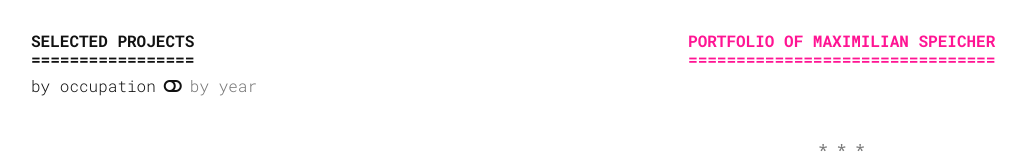
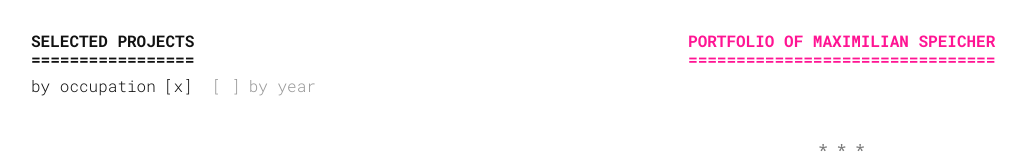
Before and after one commit to maxspeicher/v3, a Nuxt app: page / in a window 1280 px wide. Shown: the top 165 px of the page, without its empty margins (1-1027 px from the left). Built offline with nearby package versions, Linux system fonts and the light colour scheme.

Commit message:
fancy ASCII toggle instead of icon

```diff
--- a/data/projects.js
+++ b/data/projects.js
@@ -1,6 +1,7 @@
 const DATA = {
-    projects: {
-        "vfl-wehbach": {
+    projects: [
+        {
+            id: "vfl-wehbach",
             occupation: "Owner",
             place: "Old West Site Usability",
             year: 2018,
@@ -24,81 +25,92 @@
                 }
             ]
         },
-        "gesturewiz": {
+        {
+            id: "gesturewiz",
             occupation: "Research Fellow",
             place: "University of Michigan",
             year: 2017,
             name: "GestureWiz",
             roles: ["Project Lead", "Design", "Code"]
         },
-        "xd-ar": {
+        {
+            id: "xd-ar",
             occupation: "Research Fellow",
             place: "University of Michigan",
             year: 2017,
             name: "XD-AR",
             roles: ["Project Lead", "Design"]
         },
-        "floorplan": {
+        {
+            id: "floorplan",
             occupation: "VP of Data Analytics",
             place: "bitstars GmbH",
             year: 2016,
             name: "Floor Plan Feature for HoloBuilder.com",
             roles: ["Feature Ownership", "Interaction Design"]
         },
-        "sio": {
+        {
+            id: "sio",
             occupation: "Industrial Ph.D. Student",
             place: "Unister GmbH",
             year: 2016,
             name: "Search Interaction Optimization",
             roles: ["Project Lead", "Design", "Code"]
         },
-        "sos": {
+        {
+            id: "sos",
             occupation: "Industrial Ph.D. Student",
             place: "Unister GmbH",
             year: 2015,
             name: "SERP Optimization Suite",
             roles: ["Project Lead", "Design", "Code"]
         },
-        "w3touch": {
+        {
+            id: "w3touch",
             occupation: "Master's Student",
             place: "ETH Zürich",
             year: 2012,
             name: "W3Touch",
             roles: ["Design", "Code"]
         },
-        "crowdadapt": {
+        {
+            id: "crowdadapt",
             occupation: "Research Assistant",
             place: "ETH Zürich",
             year: 2011,
             name: "CrowdAdapt",
             roles: ["Design", "Code"]
         }
-    },
+    ],
     byOccupation: {},
-    byYear: {}
+    byOccupationKeys: [],
+    byYear: {},
+    byYearKeys: []
 };
 
 const SEPARATOR = "@";
 
-for (let id in DATA.projects) {
-    const p = DATA.projects[id];
+for (let i=0; i<DATA.projects.length; ++i) {
+    const p = DATA.projects[i];
     const occupation = p.occupation + ` ${SEPARATOR} ` + p.place;
 
     if (!DATA.byOccupation[occupation]) {
         DATA.byOccupation[occupation] = [];
+        DATA.byOccupationKeys.push(occupation);
     }
 
     DATA.byOccupation[occupation].push({
-        id: id,
+        id: p.id,
         name: p.name
     });
 
     if (!DATA.byYear[p.year]) {
         DATA.byYear[p.year] = [];
+        DATA.byYearKeys.push(p.year);
     }
 
     DATA.byYear[p.year].push({
-        id: id,
+        id: p.id,
         name: p.name
     });
 }
--- a/pages/index.vue
+++ b/pages/index.vue
@@ -8,35 +8,34 @@
       </div>
       <separator class="dn-l"></separator>
 
-      <!--<div class="dn db-l">This should be here only on large screens.</div>
-      <div class="dn-l">This should be here on small and medium screens.</div>-->
-
       <!-- TOC -->
       <div class="toc fixed-l pa4-l tl-l vh-100-l w-third-l">
         <div class="mb2 title3">
           Selected Projects<br />
           =================
         </div>
-        <span class="mr2 pointer" v-bind:class="{ gray: !displayByOccupation }" v-on:click="displayByOccupation = true">by occupation</span>
-        <i class="fas pointer" v-bind:class="[{ 'fa-toggle-off': displayByOccupation }, { 'fa-toggle-on': !displayByOccupation }]" v-on:click="displayByOccupation = !displayByOccupation"></i>
-        <span class="ml2 pointer" v-bind:class="{ gray: displayByOccupation }" v-on:click="displayByOccupation = false">by year</span>
+        <span class="mr2 pointer" v-bind:class="{ silver: !displayByOccupation }" v-on:click="displayByOccupation = true">by occupation</span>
+        <span class="pointer x" v-bind:class="[{ 'x-active': displayByOccupation }, { 'silver': !displayByOccupation }]" v-on:click="displayByOccupation = !displayByOccupation"></span>&nbsp;
+        <span class="pointer x" v-bind:class="[{ 'x-active': !displayByOccupation }, { 'silver': displayByOccupation }]" v-on:click="displayByOccupation = !displayByOccupation"></span>
+        <!--<i class="fas pointer" v-bind:class="[{ 'fa-toggle-off': displayByOccupation }, { 'fa-toggle-on': !displayByOccupation }]" v-on:click="displayByOccupation = !displayByOccupation"></i>-->
+        <span class="ml2 pointer" v-bind:class="{ silver: displayByOccupation }" v-on:click="displayByOccupation = false">by year</span>
         <div class="mt4" v-bind:class="{ dn: !displayByOccupation }">
-          <div v-for="(projects, occupation) in byOccupation" :key="occupation">
-            <div class="gray mb2">
+          <div v-for="(occupation, i) in byOccupationKeys" :key="i">
+            <div class="silver mb2">
               <span v-html="occupation"></span>
             </div>
             <div class="mb4">
-              <div class="mb2" v-for="project in projects" :key="project.id">
+              <div class="mb2" v-for="project in byOccupation[occupation]" :key="project.id">
                 <a v-bind:href="'#' + project.id"><span v-html="project.name"></span></a>
               </div>
             </div>
           </div>
         </div>
         <div class="mt4" v-bind:class="{ dn: displayByOccupation }">
-          <div v-for="(projects, year) in byYear" :key="year">
-            <div class="gray mb2">{{ year }}</div>
+          <div v-for="(year, i) in byYearKeys" :key="i">
+            <div class="silver mb2">{{ year }}</div>
             <div class="mb4">
-              <div class="mb2" v-for="project in projects" :key="project.id">
+              <div class="mb2" v-for="project in byYear[year]" :key="project.id">
                 <a v-bind:href="'#' + project.id"><span v-html="project.name"></span></a>
               </div>
             </div>
@@ -47,17 +46,17 @@
 
       <!-- THE PROJECTS -->
       <div>
-        <div v-for="(project, id) in projects" :key="id">
+        <div v-for="(project, i) in projects" :key="i">
           <div class="cf mw-90">
             <div class="fl pa3 w-80">
-              <a v-bind:id="id" v-bind:name="id"></a>
+              <a v-bind:id="project.id" v-bind:name="project.id"></a>
               <div class="mb4 title2">
                 <span v-html="project.name"></span><br />
                 <span v-for="n in project.name.length" :key="n">-</span>
               </div>
               <div class="dib measure-wide tl">
-                <div class="mb4" v-for="(step, index) in project.process" :key="index">
-                  <a v-bind:id="id + '--' + step.id" v-bind:name="id + '--' + step.id"></a>
+                <div class="mb4" v-for="(step, i) in project.process" :key="i">
+                  <a v-bind:id="project.id + '--' + step.id" v-bind:name="project.id + '--' + step.id"></a>
                   {{ step.title }}<br /><br />
                   {{ step.description }}
                 </div>
@@ -68,9 +67,9 @@
                 Process<br />
                 -------
               </div>
-              <div v-for="(step, index) in project.process" :key="index">
-                <a v-bind:href="'#' + id + '--' + step.id">{{ step.title }}</a>
-                <div class="ma2" v-if="index < project.process.length-1">↓</div>
+              <div v-for="(step, i) in project.process" :key="i">
+                <a v-bind:href="'#' + project.id + '--' + step.id">{{ step.title }}</a>
+                <div class="ma2" v-if="i < project.process.length-1">↓</div>
               </div>
             </div>
           </div>
--- a/static/css/main.css
+++ b/static/css/main.css
@@ -39,3 +39,11 @@
     left: 0;
     overflow: auto;
 }
+
+.x::before {
+    content: "[ ]"
+}
+
+.x-active::before {
+    content: "[x]"
+}
```
